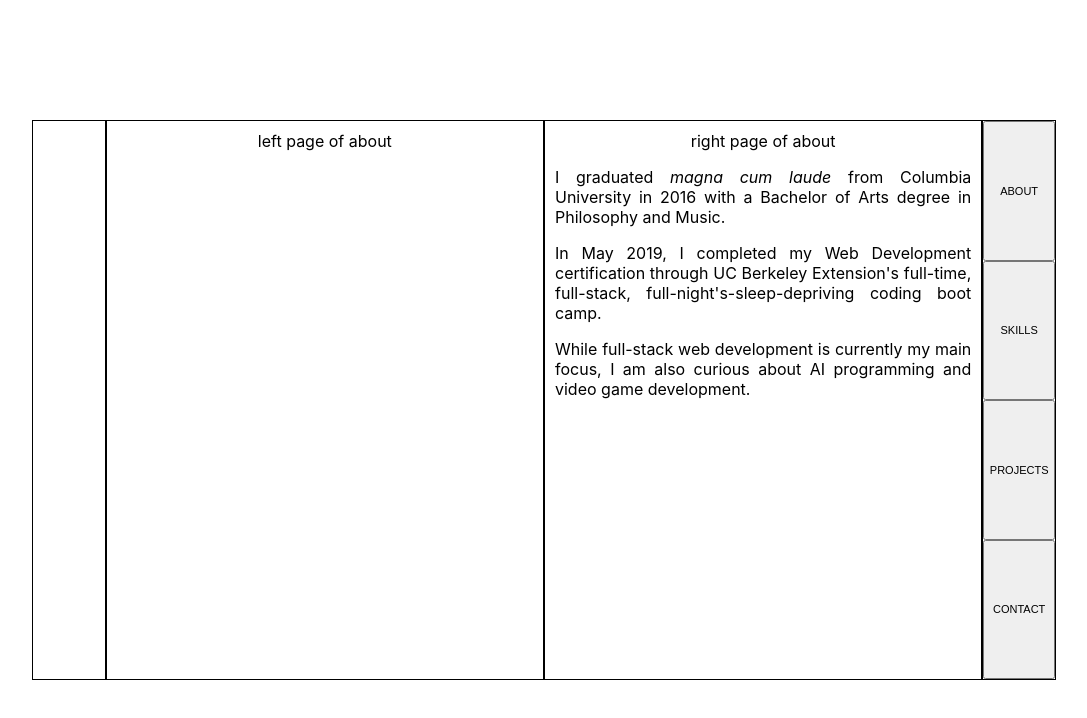
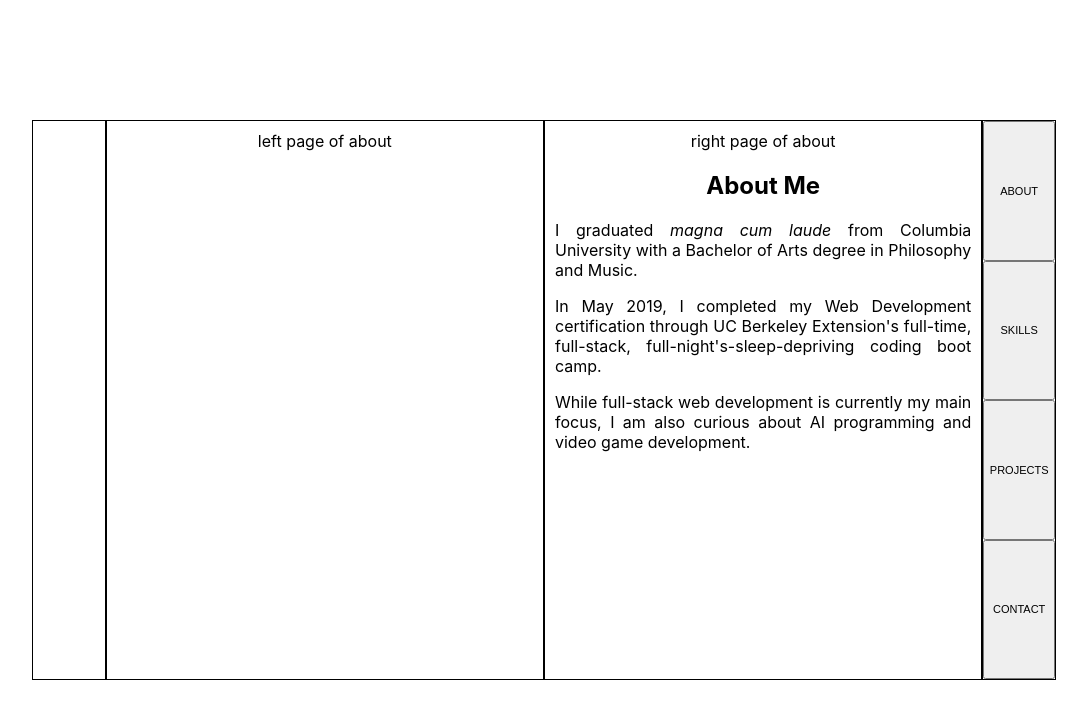
Before and after one commit to MacCabe1888/Professional-Portfolio, a React (Create React App) app: page /#/ in a window 1280 px wide. Shown: the top 718 px of the page, without its empty margins (96-1183 px from the left). Built offline with nearby package versions, Linux system fonts and the light colour scheme.

Commit message:
added heading

```diff
--- a/src/components/About/index.js
+++ b/src/components/About/index.js
@@ -13,8 +13,11 @@ class About extends Component {
         <div className="pages">
           <Page pageName="about" page="left" />
           <Page pageName="about" page="right">
+            <h2>
+              About Me
+            </h2>
             <p>
-              I graduated <i>magna cum laude</i> from Columbia University in 2016 with a Bachelor of Arts degree in Philosophy and Music.
+              I graduated <i>magna cum laude</i> from Columbia University with a Bachelor of Arts degree in Philosophy and Music.
             </p>
             <p>
               In May 2019, I completed my Web Development certification through UC Berkeley Extension's full-time, full-stack, full-night's-sleep-depriving coding boot camp.
```
